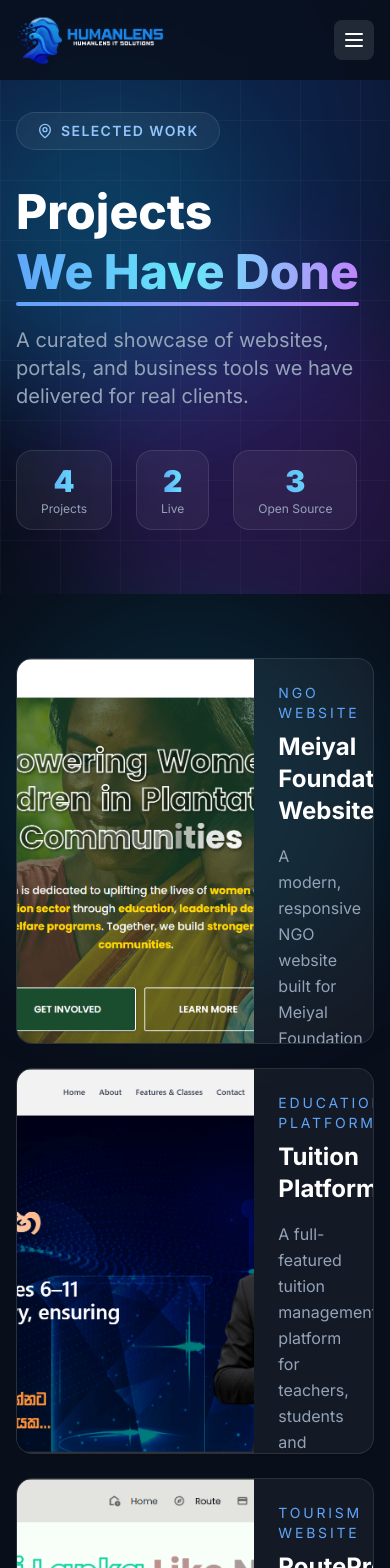
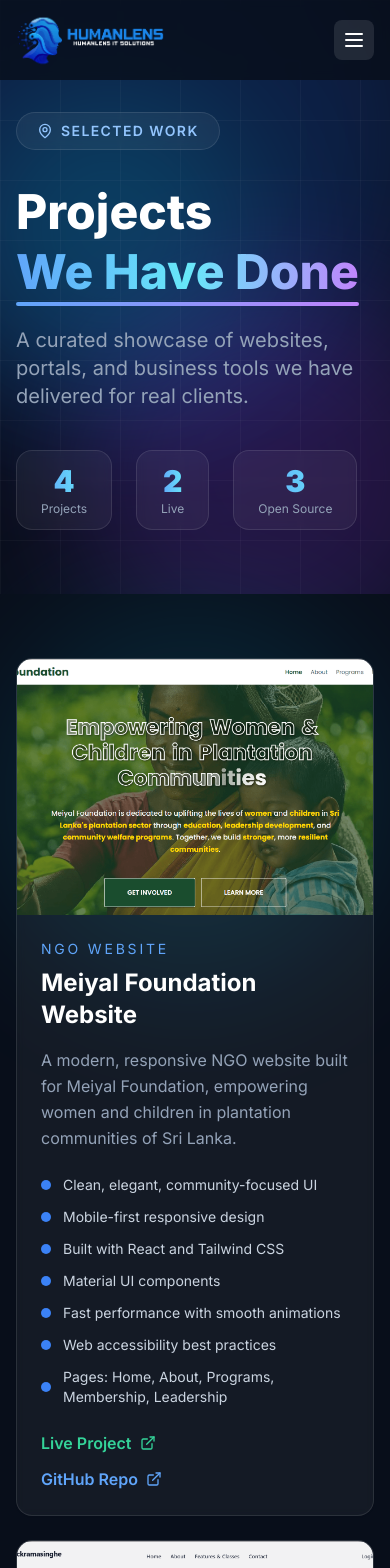
Before and after one commit to Gihan-Lahiru/humanlensIT, a React (Vite) app: page /projects in a window 390 px wide. Shown: the top 1568 px of the page. Built offline with nearby package versions, Linux system fonts and the light colour scheme.

Commit message:
Made Projects page mobile responsive

```diff
--- a/src/pages/Projects.jsx
+++ b/src/pages/Projects.jsx
@@ -185,9 +185,9 @@
                 whileInView={{ opacity: 1, y: 0 }}
                 viewport={{ once: true, amount: 0.2 }}
                 transition={{ duration: 0.5, delay: index * 0.08 }}
-                className="group overflow-hidden rounded-2xl border border-white/10 bg-white/5 backdrop-blur-sm shadow-sm transition-all duration-300 hover:-translate-y-1 hover:shadow-2xl hover:border-white/20 flex flex-row"
+                className="group overflow-hidden rounded-2xl border border-white/10 bg-white/5 backdrop-blur-sm shadow-sm transition-all duration-300 hover:-translate-y-1 hover:shadow-2xl hover:border-white/20 flex flex-col md:flex-row"
               >
-                <div className="w-2/3 h-96 overflow-hidden flex-shrink-0 bg-gray-900 flex items-center justify-center">
+                <div className="w-full md:w-2/3 h-64 md:h-96 overflow-hidden flex-shrink-0 bg-gray-900 flex items-center justify-center">
                   {project.image ? (
                     <img
                       src={project.image}
@@ -199,7 +199,7 @@
                   )}
                 </div>
 
-                <div className="w-1/3 p-6 h-96 flex flex-col overflow-y-auto">
+                <div className="w-full md:w-1/3 p-6 h-auto md:h-96 flex flex-col md:overflow-y-auto">
                   <p className="text-sm uppercase tracking-[0.2em] text-blue-400 mb-2">{project.category}</p>
                   <h2 className="text-2xl font-bold mb-4 text-white">{project.title}</h2>
                   <p className="text-slate-400 leading-relaxed mb-6">{project.description}</p>
```
